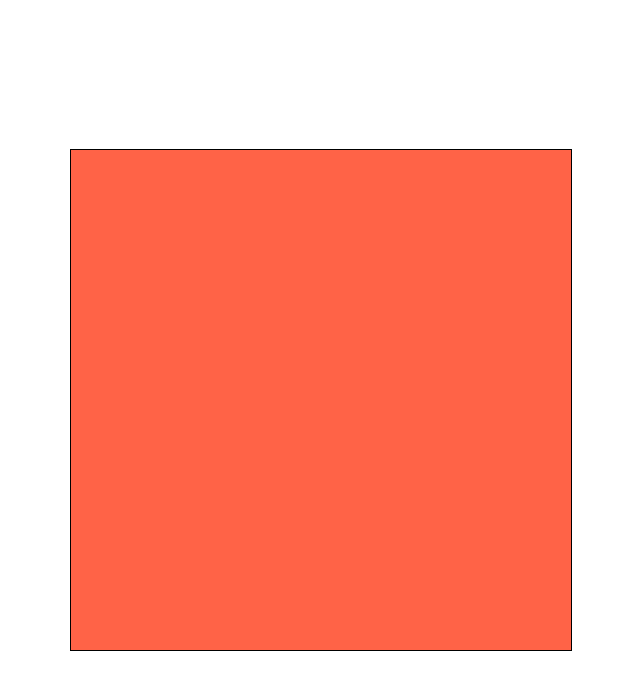
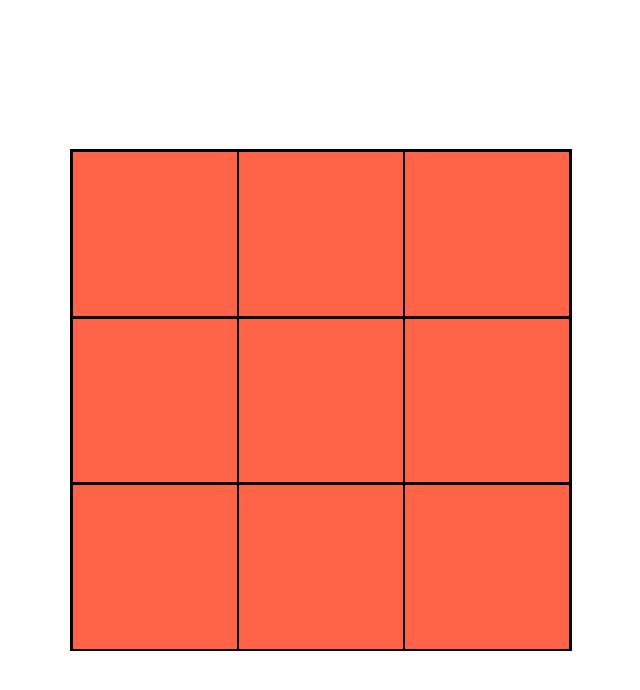
Before and after one commit to MauLight/react-tic-tac-hooks, a React (Create React App) app: page / in a window 1280 px wide. Shown: the top 690 px of the page, without its empty margins (319-959 px from the left). Built offline with nearby package versions, Linux system fonts and the light colour scheme.

Commit message:
basic button functionality added

```diff
--- a/src/App.css
+++ b/src/App.css
@@ -17,4 +17,24 @@ body {
   background-color: tomato;
   border: 1px solid black;
   display: flex;
+  flex-direction: column;
 }
+
+.row {
+  flex: 33%;
+  display: flex;
+  flex-direction: row;
+  border: 1px solid black;
+}
+
+.block {
+  flex: 33%;
+  height: 100%;
+  border: 1px solid black;
+  cursor: pointer;
+  display: grid;
+  place-items: center;
+  font-size: 30px;
+  color: black;
+  font-family: Arial, Helvetica, sans-serif;
+}
--- a/src/App.js
+++ b/src/App.js
@@ -1,15 +1,50 @@
 import React, { useState } from 'react';
 import './App.css';
+import { Block } from './components/block';
 
 function App() {
 
   const [board, setBoard] = useState(["", "", "", "", "", "", "", "", ""]);
+  const [player, setPlayer] = useState("X");
 
+  const chooseBlock = (block) => {
+    setBoard(board.map((val, index) => {
+      if (index === block && val === "") {
+        return player;
+      }
+      return val;
+    })
+    );
+
+    if (player === "X") {
+      setPlayer("O")
+    }
+    else {
+      setPlayer("X")
+    };
+
+  }
 
 
   return (
     <div className="App">
-      <div className='board'></div>
+      <div className='board'>
+        <div className='row'>
+          <Block val={board[0]} chooseBlock={() => {chooseBlock(0)}} />
+          <Block val={board[1]} chooseBlock={() => {chooseBlock(1)}} />
+          <Block val={board[2]} chooseBlock={() => {chooseBlock(2)}} />
+        </div>
+        <div className='row'>
+          <Block val={board[3]} chooseBlock={() => {chooseBlock(3)}} />
+          <Block val={board[4]} chooseBlock={() => {chooseBlock(4)}} />
+          <Block val={board[5]} chooseBlock={() => {chooseBlock(5)}} />
+        </div>
+        <div className='row'>
+          <Block val={board[6]} chooseBlock={() => {chooseBlock(6)}} />
+          <Block val={board[7]} chooseBlock={() => {chooseBlock(7)}} />
+          <Block val={board[8]} chooseBlock={() => {chooseBlock(8)}} />
+        </div>
+      </div>
     </div>
   );
 }
--- /dev/null
+++ b/src/components/block.jsx
@@ -0,0 +1,10 @@
+import React from "react";
+import "../App.css";
+
+export const Block = ({val, chooseBlock}) => {
+    return (
+        <div className="block" onClick={chooseBlock}>
+            {val}
+        </div>
+    )
+}
```
